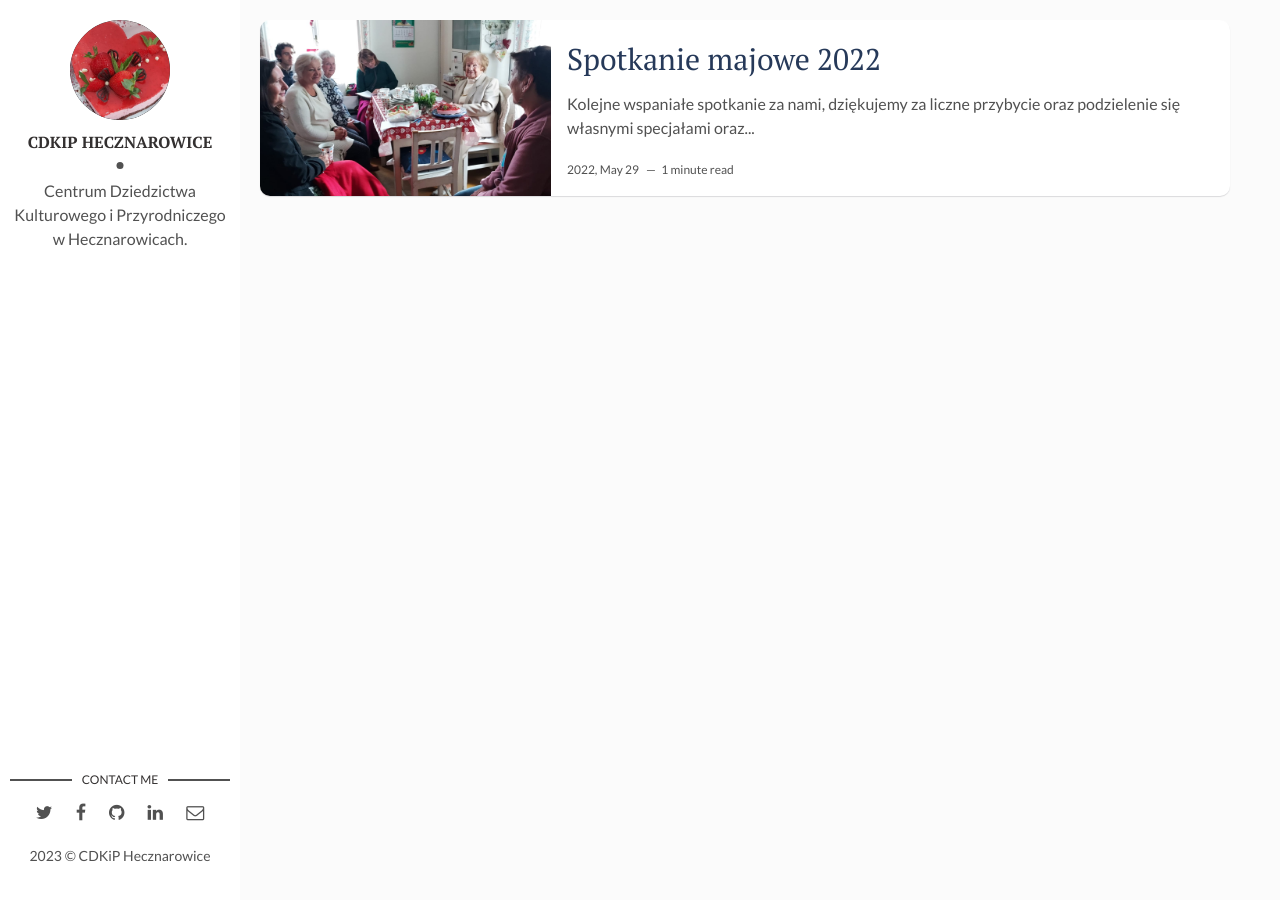
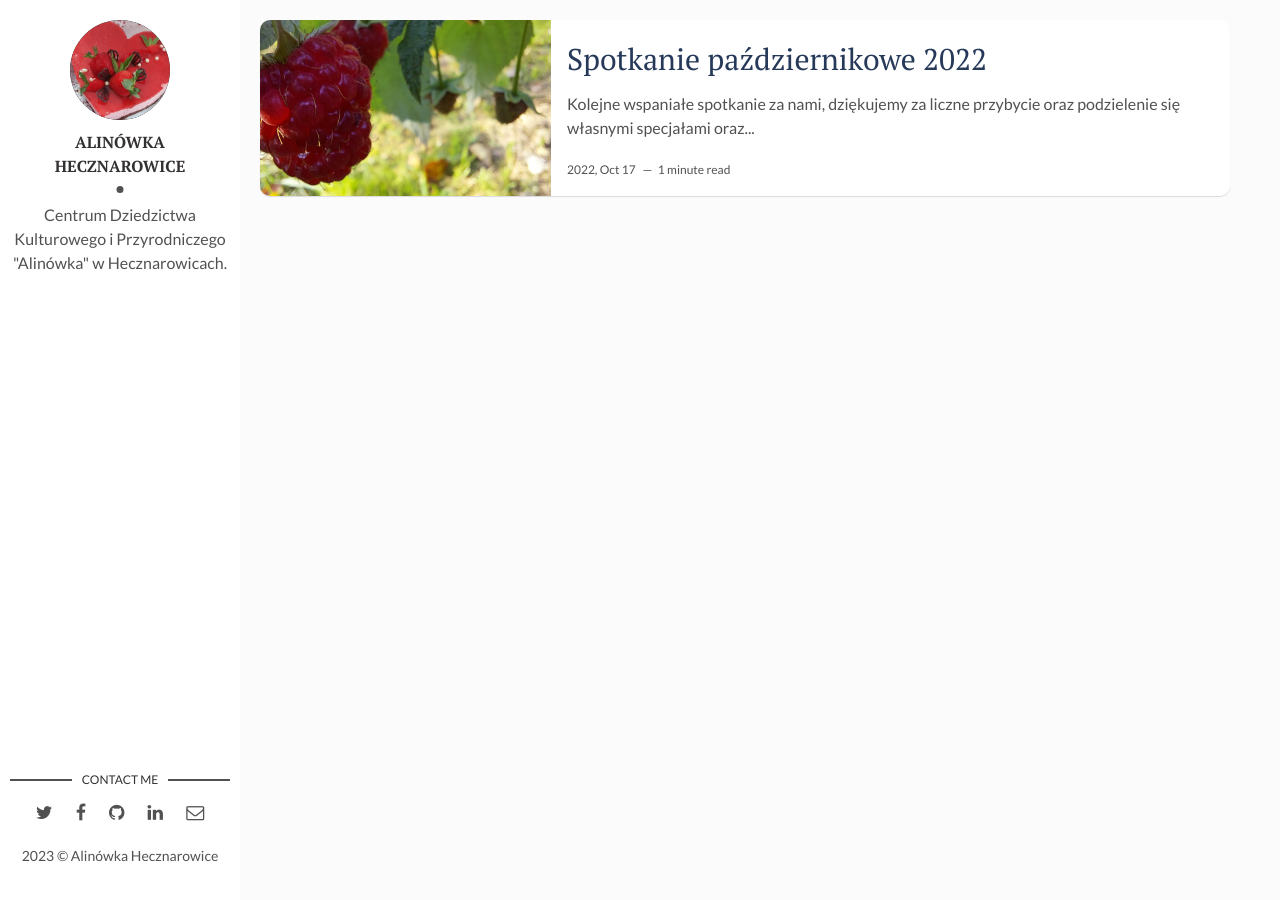
Before and after one commit to hecznarowice/hecznarowice.github.io, a Jekyll site: the page built from index.html, in a window 1280 px wide. Built offline with Jekyll 4.4.1, drawn with Linux system fonts in a browser that asks for light colours; the list of posts is cut into pages by our own code.

Commit message:
Changed first post

```diff
--- a/_config.yml
+++ b/_config.yml
@@ -7,9 +7,9 @@ url: "https://hecznarowice.github.io" # the base hostname & protocol for your si
 site-twitter: #if your site has a twitter account, enter it here
 
 # Author Settings
-author: CDKiP Hecznarowice # add your name
+author: Alinówka Hecznarowice # add your name
 author-img: serce.jpg # add your photo
-about-author: Centrum Dziedzictwa Kulturowego i Przyrodniczego w Hecznarowicach.
+about-author: Centrum Dziedzictwa Kulturowego i Przyrodniczego "Alinówka" w Hecznarowicach.
 #social-twitter: # add your Twitter handle
 #social-facebook: # add your Facebook handle
 social-github: hecznarowice # add your Github handle
--- a/_posts/2022-05-29-spotkanie.md
+++ b/_posts/2022-10-17-spotkanie.md
@@ -1,9 +1,9 @@
 ---
 layout: post
-title: Spotkanie majowe 2022
-date: 2022-05-29 12:00:00 +0200
+title: Spotkanie październikowe 2022
+date: 2022-10-17 12:00:00 +0200
 description:
-img: meet220529.jpg
-tags: [spotkania, wiosna] # add tag
+img: 20221017_131917.jpg
+tags: [spotkania, jesień] # add tag
 ---
 Kolejne wspaniałe spotkanie za nami, dziękujemy za liczne przybycie oraz podzielenie się własnymi specjałami oraz ciekawymi przemyśleniami. Jeśli chcesz mieć dostęp do reszty zdjęć, wyślij maila z prośbą na [adres CDKiP](mailto:centrum.hecznarowice@gmail.com).
```
Also changed, not shown: assets/img/20221017_131917.jpg (added).
